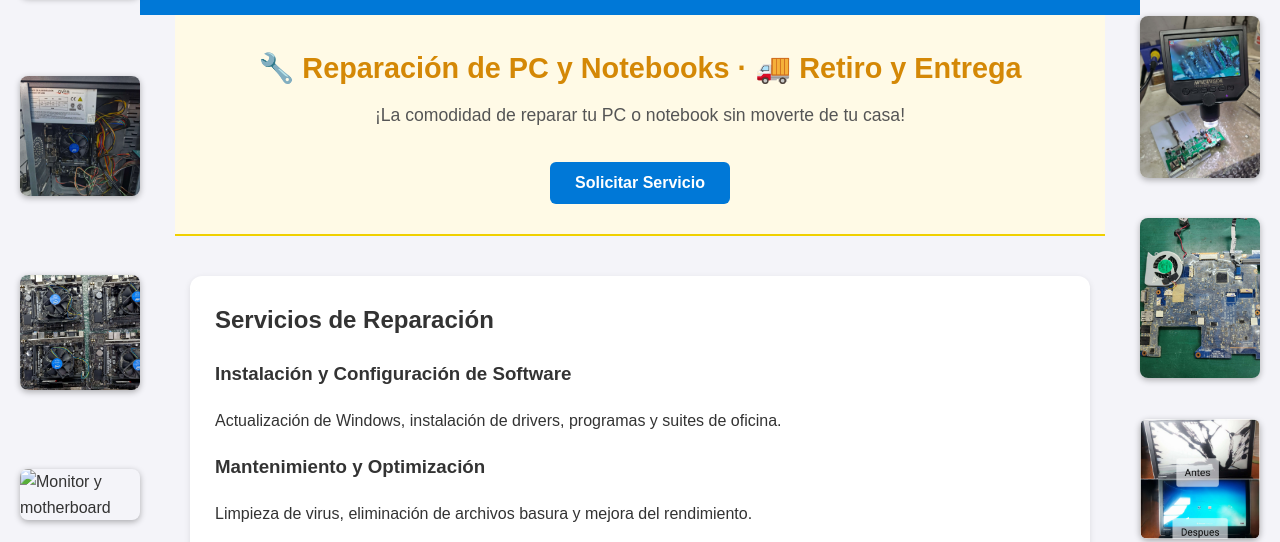
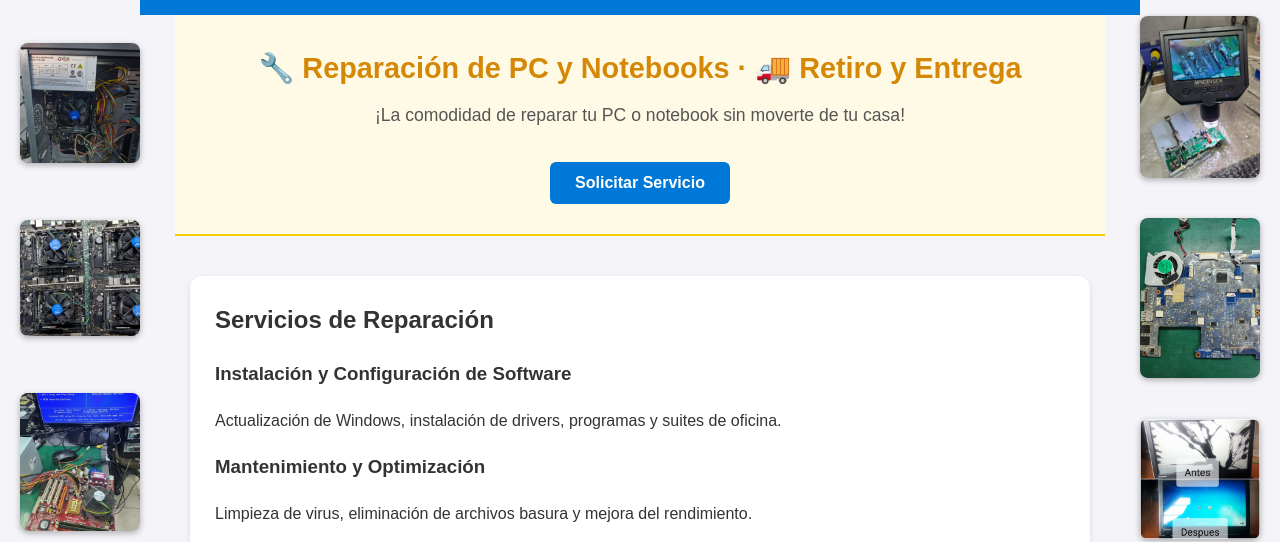
Before and after one commit to JuanSa-servicio/servicio-tecnico, a plain HTML site: page index.html in a window 1280 px wide. Shown: the part 238-780 px from the top of the page. Drawn offline with Linux system fonts and the light colour scheme.

Commit message:
Update index.html

```diff
--- a/index.html
+++ b/index.html
@@ -257,7 +257,7 @@
     <img src="cpu1.jpg" alt="CPU reparada">
     <img src="cpu2.jpg" alt="CPU abierta">
     <img src="mothers.jpg" alt="Motherboard">
-    <img src="monitormadre.jpg" alt="Monitor y motherboard">
+    <img src="motherymonitor.jpg" alt="Monitor y motherboard">
 </div>
 
 <div class="side-images right">
```
